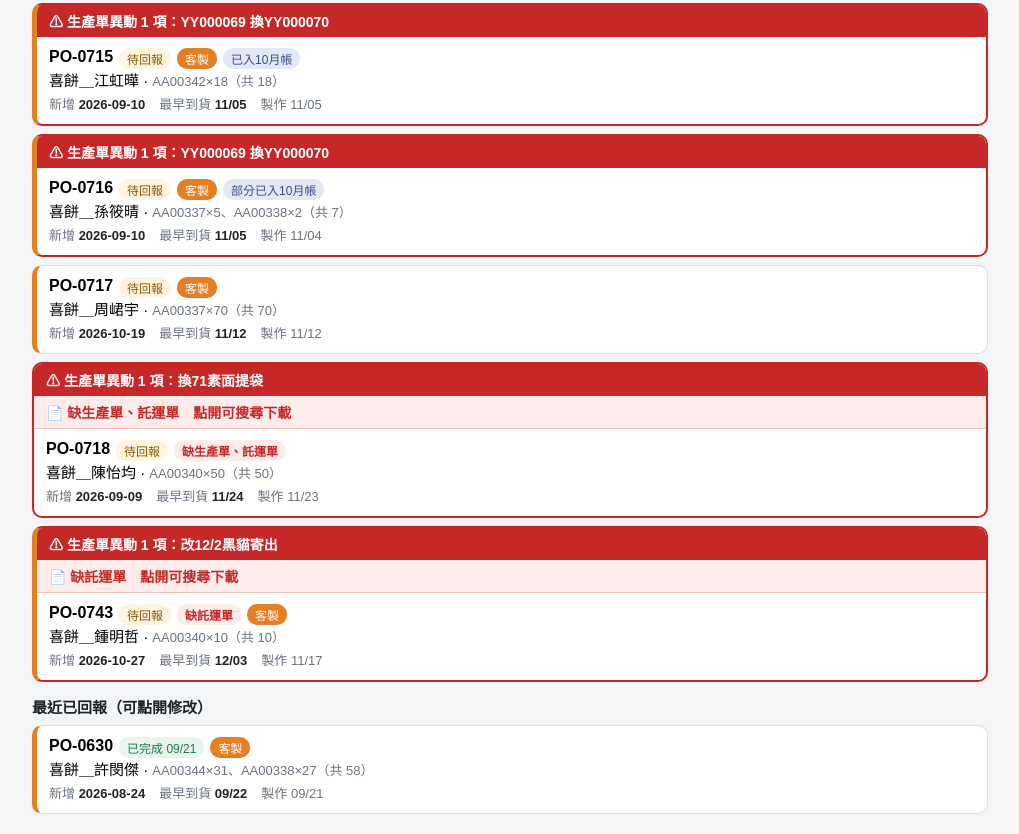
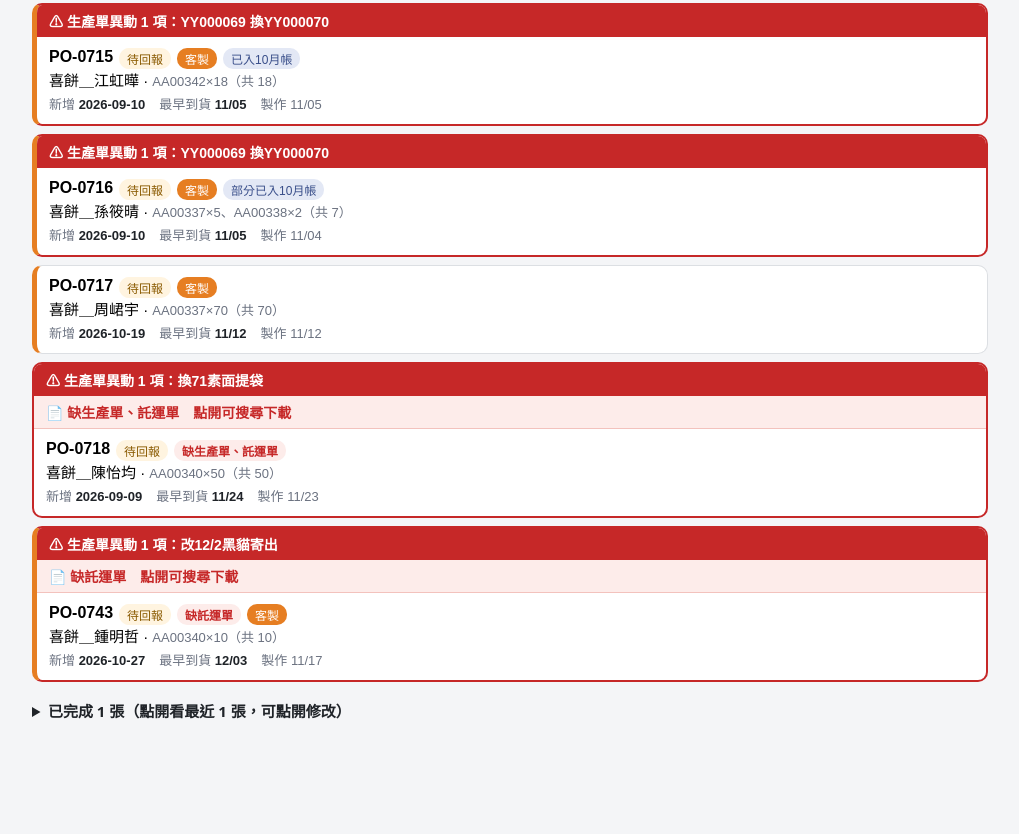
Before and after one commit to jay77jay/xintea-tools, a plain HTML site: page xintea-b2b.html in a window 1280 px wide. Shown: the part 1152-1986 px from the top of the page, without its empty margins (130-1149 px from the left). After the commit the page ends 1891 px from the top, so only its background shows below. Drawn offline with Linux system fonts and the light colour scheme.

Commit message:
回報頁：已完成的採購單預設隱藏（v2026-11-26-1）
Co-Authored-By: Claude Opus 5.5 <noreply@anthropic.com>

```diff
--- a/xintea-b2b.html
+++ b/xintea-b2b.html
@@ -129,7 +129,7 @@ tr.det td{background:#fbfbfc;font-size:13px;color:#444}
    心茶B2B 生產回報  xintea-b2b.html
    ★★★ 可調整設定 ★★★
    ========================================================= */
-const APP_VERSION = 'v2026-11-24-1';
+const APP_VERSION = 'v2026-11-26-1';
 const COL_PO = 'xintea_b2b_po';                        // ★★★ Firestore 集合
 const BOX_TYPES = [                                    // ★★★ 箱型按鈕（順序即畫面順序）
   // 2026-11-24 Jay：只放包材。黑貓、LALA 是物流（配送單已有資料），算進來會虛增訂單處理費 → 拿掉；包材加 B01。
@@ -337,7 +337,7 @@ function renderList(){
     </div>
     <div id="jobPanel"></div>
     <div id="listOpen"></div>
-    <h3>最近已回報（可點開修改）</h3><div id="listDone"></div>`;
+    <details id="doneBox" style="margin-top:12px"><summary id="doneSum" style="cursor:pointer;font-weight:600;padding:6px 0"></summary><div id="listDone"></div></details>`;
   el.querySelectorAll('.sortbar button').forEach(b => b.onclick = () => { SORT = b.dataset.s; el.querySelectorAll('.sortbar button').forEach(x => x.classList.toggle('on', x === b)); draw(); });
   const draw = () => {
     const q = $('q').value.trim().toLowerCase();
@@ -346,6 +346,10 @@ function renderList(){
     const open = all.filter(x => x.p.status !== 'done').sort(SORTS[SORT].fn);
     const done = all.filter(x => x.p.status === 'done').sort((a,b) => (b.p.done?.at||'').localeCompare(a.p.done?.at||'')).slice(0, 20);
     $('listOpen').innerHTML = open.length ? open.map(itemHtml).join('') : '<p class="mut">沒有待回報的採購單。</p>';
+    // 2026-11-26（Jay）：已完成的單預設隱藏，點「已完成 N 張」才展開；搜尋時有符合的已完成單就自動展開
+    const doneAll = all.filter(x => x.p.status === 'done').length;
+    $('doneSum').textContent = `已完成 ${doneAll} 張（點開看最近 ${Math.min(20, doneAll)} 張，可點開修改）`;
+    if (q && done.length) $('doneBox').open = true;
     $('listDone').innerHTML = done.length ? done.map(itemHtml).join('') : '<p class="mut">還沒有回報紀錄。</p>';
     el.querySelectorAll('.po-item').forEach(b => b.onclick = () => openForm(b.dataset.po));
   };
```
Also changed, not shown: tests/test-b2b-web.js (added, +20 -0 lines).
